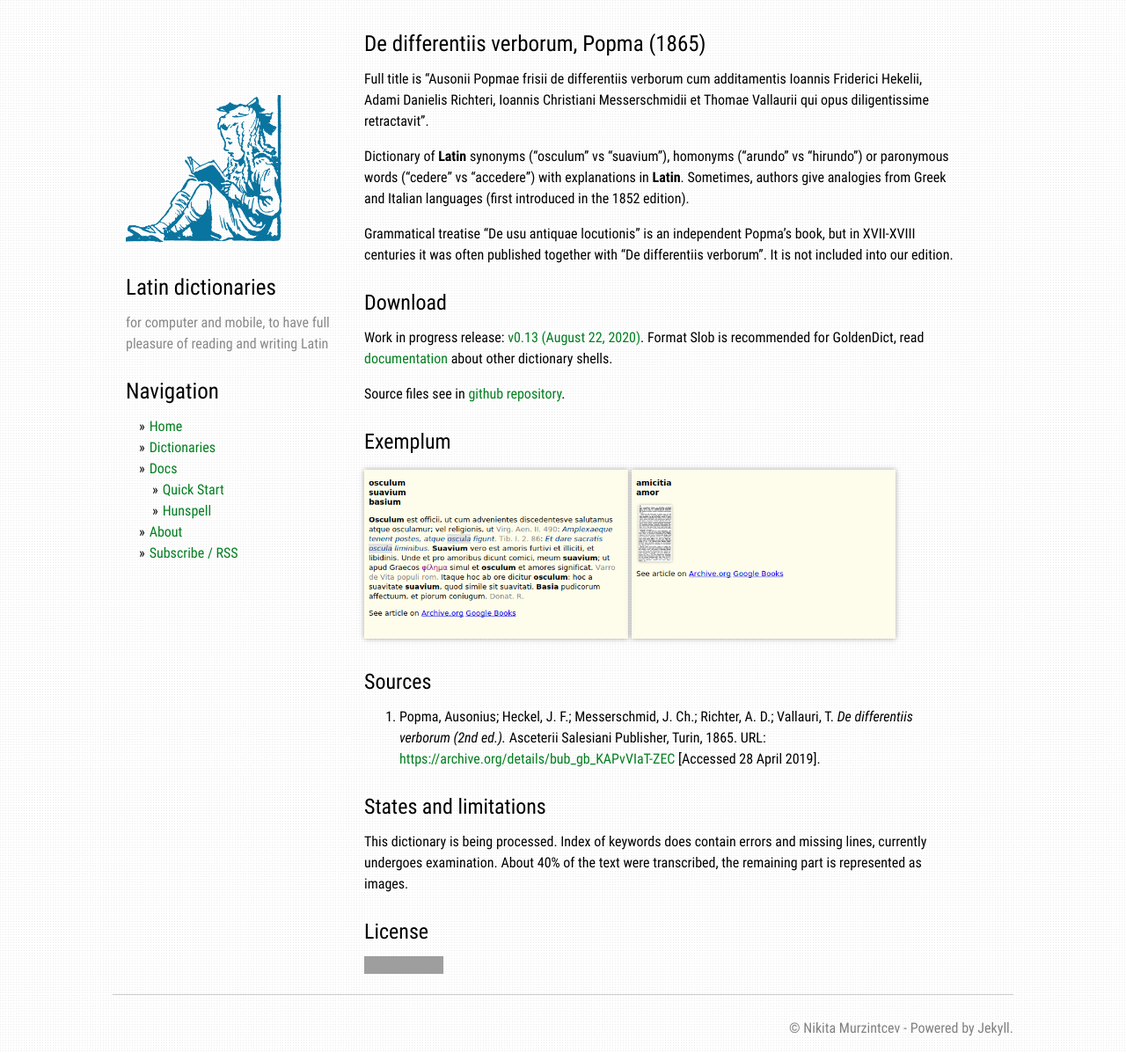
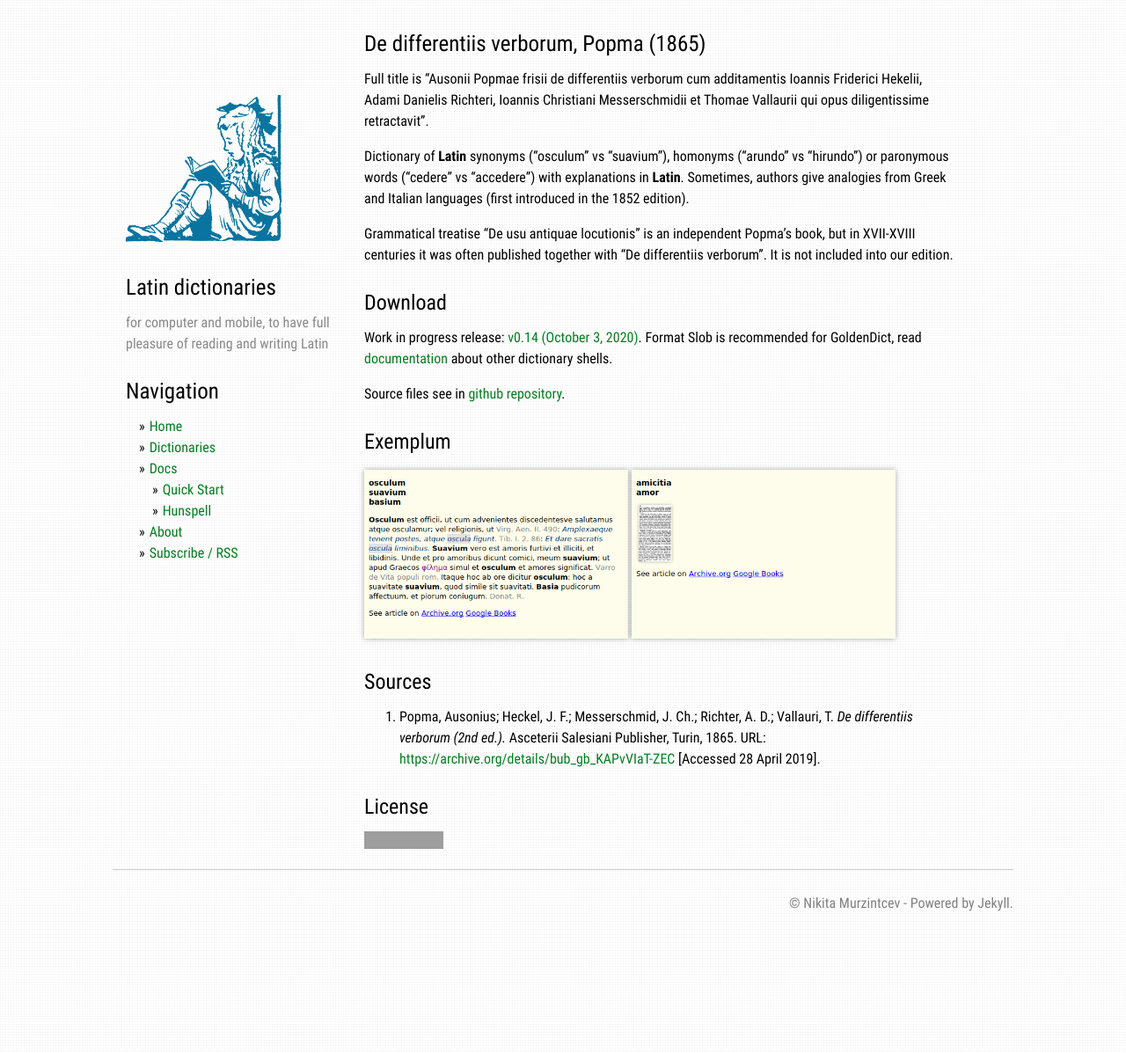
Before and after one commit to nikita-moor/dictionaries, a Jekyll site: the page built from _dictionaries/Popma1865.md, in a window 1280 px wide. Shown: the whole page at 88% size. Built offline with Jekyll 4.4.1, drawn with Linux system fonts in a browser that asks for light colours; grey boxes are pictures that could not be loaded.

Commit message:
Popma1865 v0.14

```diff
--- a/_dictionaries/Popma1865.md
+++ b/_dictionaries/Popma1865.md
@@ -18,7 +18,7 @@ Grammatical treatise "De usu antiquae locutionis" is an independent Popma's book
 
 ## Download
 
-Work in progress release: [v0.13 (August 22, 2020)][2]. Format Slob is recommended for GoldenDict, read [documentation][3] about other dictionary shells.
+Work in progress release: [v0.14 (October 3, 2020)][2]. Format Slob is recommended for GoldenDict, read [documentation][3] about other dictionary shells.
 
 Source files see in [github repository][1].
 
@@ -34,11 +34,6 @@ Source files see in [github repository][1].
 1. Popma, Ausonius; Heckel, J. F.; Messerschmid, J. Ch.; Richter, A. D.; Vallauri, T. _De differentiis verborum (2nd ed.)._ Asceterii Salesiani Publisher, Turin, 1865. URL: <https://archive.org/details/bub_gb_KAPvVIaT-ZEC> \[Accessed 28 April 2019\].
 
 
-## States and limitations
-
-This dictionary is being processed. Index of keywords does contain errors and missing lines, currently undergoes examination. About 40% of the text were transcribed, the remaining part is represented as images.
-
-
 ## License
 
 <a rel="license" href="http://creativecommons.org/publicdomain/mark/1.0/">
@@ -48,5 +43,5 @@ This dictionary is being processed. Index of keywords does contain errors and mi
 
 
 [1]: https://github.com/nikita-moor/latin-dictionary/tree/master/{{ page.nickname }}
-[2]: https://github.com/nikita-moor/latin-dictionary/releases/tag/2020-08-22
+[2]: https://github.com/nikita-moor/latin-dictionary/releases/tag/2020-10-03
 [3]: {{ site.baseurl }}{% link docs/docs.md %}
```
Also changed, not shown: _posts/2020-10-03-Popma1865.md (added, +18 -0 lines).
